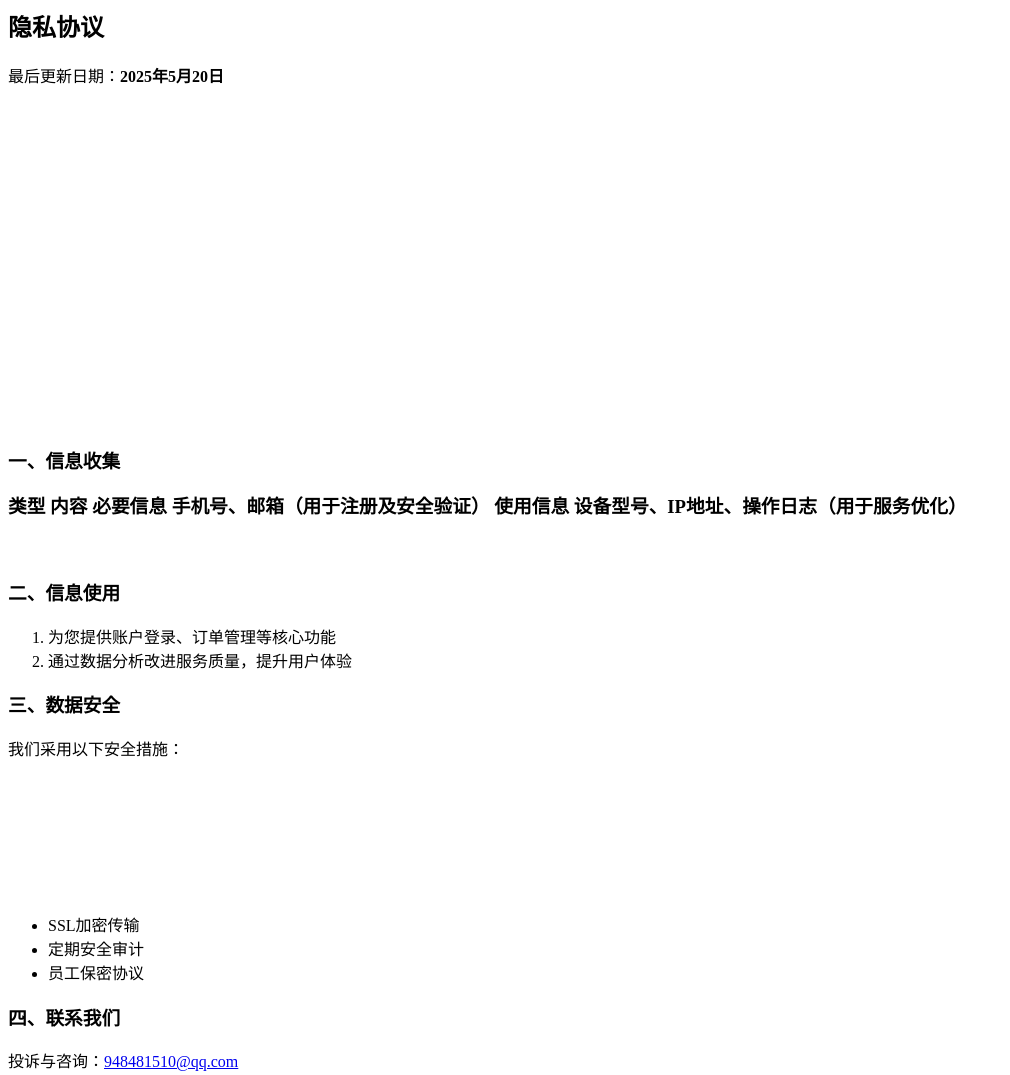
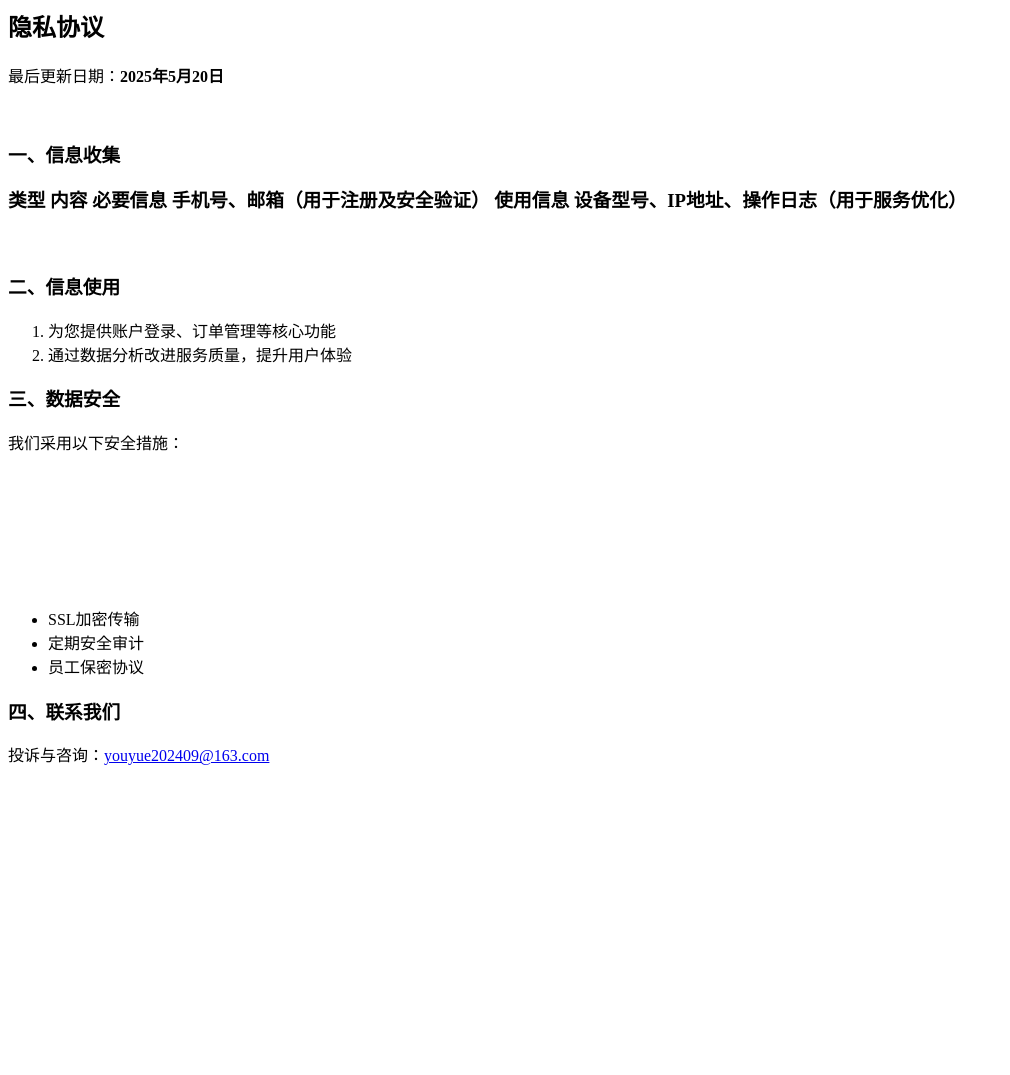
Before and after one commit to 948481510/948481510.github.io, a plain HTML site: page yinsi.html in a window 1280 px wide. Shown: the whole page, without its empty margins (0-1010 px from the left). After the commit the page ends 816 px from the top, so only its background shows below. Drawn offline with Linux system fonts and the light colour scheme.

Commit message:
Update yinsi.html

```diff
--- a/yinsi.html
+++ b/yinsi.html
@@ -1,3 +1,8 @@
 <html>
-  <h2>隐私协议</h2><p>最后更新日期：<strong>2025年5月20日</strong></p><p><br></p><p><br></p><p><br></p><p><br></p><p><br></p><p><br></p><p><br></p><p><br></p><p><br></p><p><br></p><h3>一、信息收集</h3><h3>类型 内容 <strong>必要信息</strong> 手机号、邮箱（用于注册及安全验证） <strong>使用信息</strong> 设备型号、IP地址、操作日志（用于服务优化）</h3><h3><br></h3><h3>二、信息使用</h3><ol><li>为您提供账户登录、订单管理等核心功能</li><li>通过数据分析改进服务质量，提升用户体验</li></ol><h3>三、数据安全</h3><p>我们采用以下安全措施：</p><p><br></p><p><br></p><p><br></p><p><br></p><ul><li>SSL加密传输</li><li>定期安全审计</li><li>员工保密协议</li></ul><h3>四、联系我们</h3><p>投诉与咨询：<a href=\"mailto:privacy@yourdomain.com\" rel=\"noopener noreferrer\" target=\"_blank\">948481510@qq.com</a></p><p><br></p>
+  <h2>隐私协议</h2>
+  <p>最后更新日期：<strong>2025年5月20日</strong></p><p><br></p>
+  <h3>一、信息收集</h3><h3>类型 内容 <strong>必要信息</strong> 手机号、邮箱（用于注册及安全验证） <strong>使用信息</strong> 设备型号、IP地址、操作日志（用于服务优化）</h3><h3><br></h3><h3>二、信息使用</h3>
+  <ol><li>为您提供账户登录、订单管理等核心功能</li><li>通过数据分析改进服务质量，提升用户体验</li></ol>
+  <h3>三、数据安全</h3><p>我们采用以下安全措施：</p><p><br></p><p><br></p><p><br></p><p><br></p><ul><li>SSL加密传输</li><li>定期安全审计</li><li>员工保密协议</li></ul>
+  <h3>四、联系我们</h3><p>投诉与咨询：<a href=\"mailto:youyue202409@163.com\" rel=\"noopener noreferrer\" target=\"_blank\">youyue202409@163.com</a></p><p><br></p>
 </html>
```
